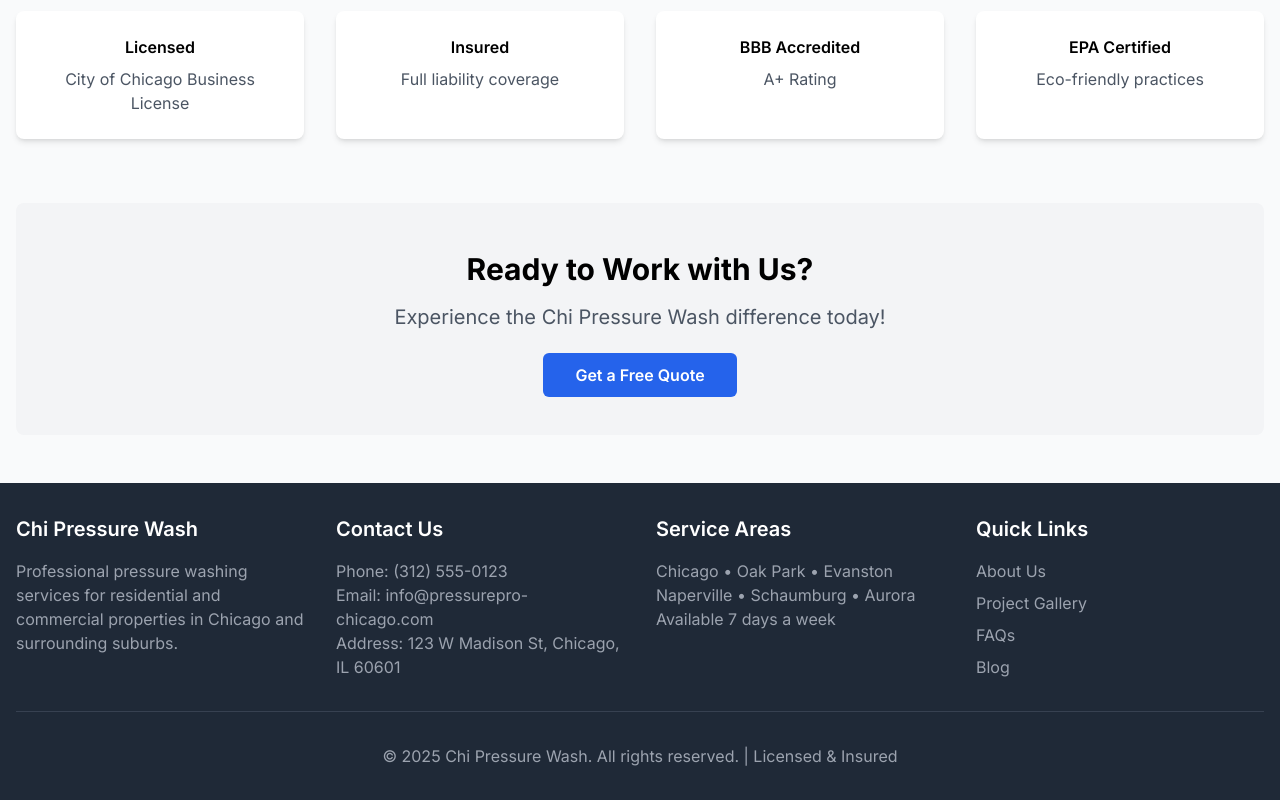
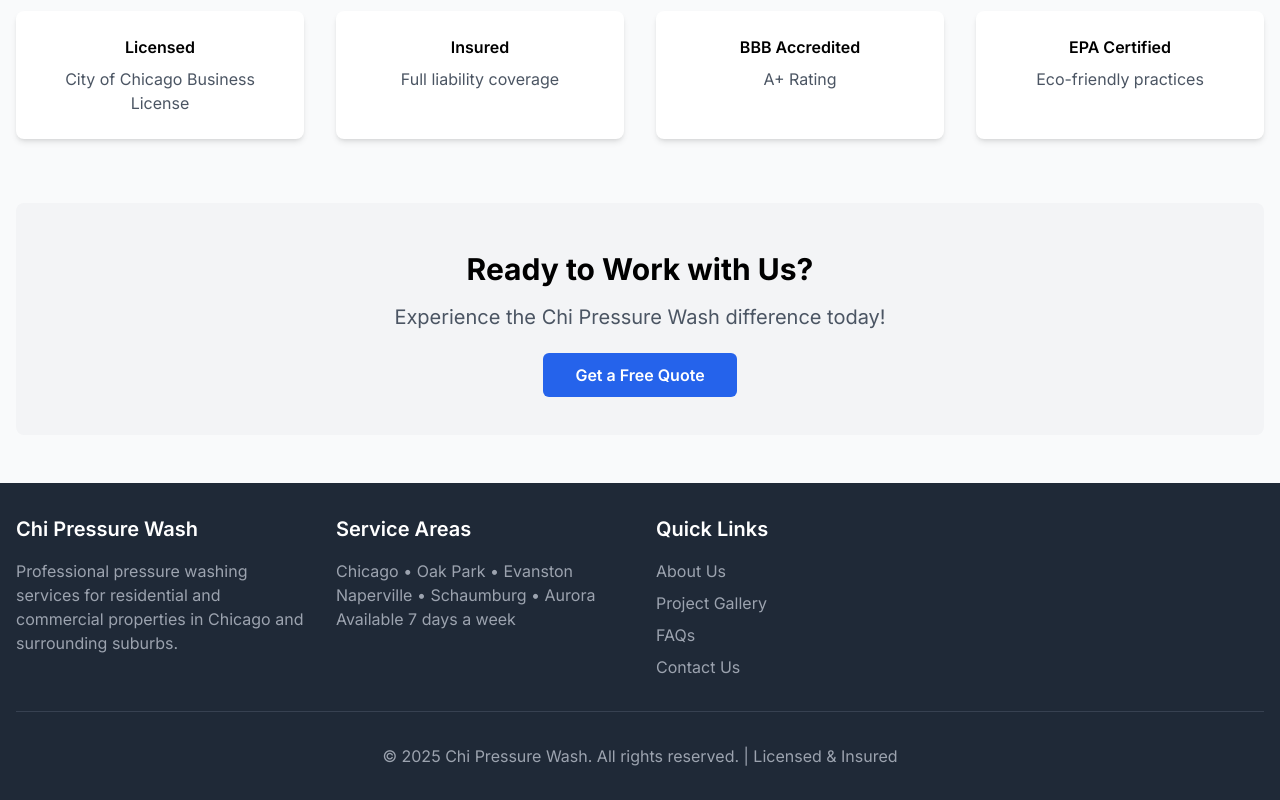
Before and after one commit to agm312/pressure-wash, a Next.js app: page /about in a window 1280 px wide. Shown: the part 1613-2413 px from the top of the page. Built offline with nearby package versions, Linux system fonts and the light colour scheme.

Commit message:
Update footer: remove Contact Us section, replace Blog with Contact Us link under Quick Links

```diff
--- a/src/app/layout.tsx
+++ b/src/app/layout.tsx
@@ -41,12 +41,6 @@
                 <p className="text-gray-400">Professional pressure washing services for residential and commercial properties in Chicago and surrounding suburbs.</p>
               </div>
               <div>
-                <h3 className="text-xl font-semibold mb-4">Contact Us</h3>
-                <p className="text-gray-400">Phone: (312) 555-0123</p>
-                <p className="text-gray-400">Email: info@pressurepro-chicago.com</p>
-                <p className="text-gray-400">Address: 123 W Madison St, Chicago, IL 60601</p>
-              </div>
-              <div>
                 <h3 className="text-xl font-semibold mb-4">Service Areas</h3>
                 <p className="text-gray-400">Chicago • Oak Park • Evanston</p>
                 <p className="text-gray-400">Naperville • Schaumburg • Aurora</p>
@@ -58,7 +52,7 @@
                   <li><a href="/about" className="text-gray-400 hover:text-white">About Us</a></li>
                   <li><a href="/gallery" className="text-gray-400 hover:text-white">Project Gallery</a></li>
                   <li><a href="/faq" className="text-gray-400 hover:text-white">FAQs</a></li>
-                  <li><a href="/blog" className="text-gray-400 hover:text-white">Blog</a></li>
+                  <li><a href="/contact" className="text-gray-400 hover:text-white">Contact Us</a></li>
                 </ul>
               </div>
             </div>
```
